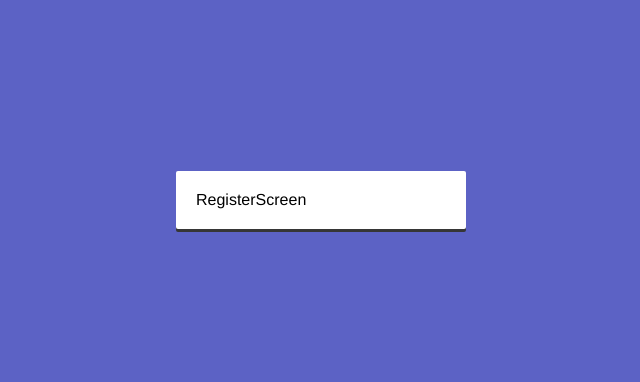
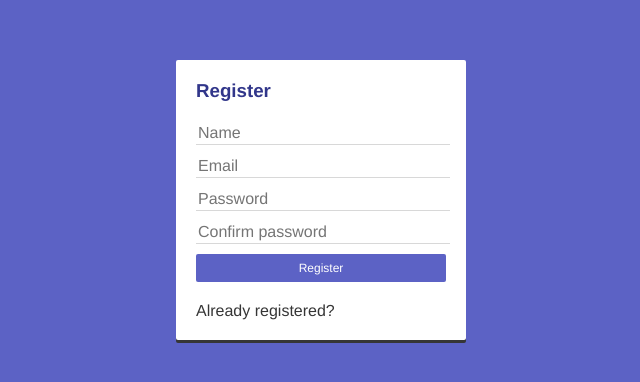
Before and after one commit to hall9zeha/JavaScriptProjects-2, a React app in the folder 05-journal-app/: page /auth/register in a window 1280 px wide. Shown: the part 200-582 px from the top of the page, without its empty margins (319-959 px from the left). Built offline with nearby package versions, Linux system fonts and the light colour scheme.

Commit message:
Added RegisterScreen style

```diff
--- a/05-journal-app/src/components/auth/LoginScreen.js
+++ b/05-journal-app/src/components/auth/LoginScreen.js
@@ -39,6 +39,7 @@ export const LoginScreen = () => {
         </div>
         <Link
           to="/auth/register"
+          className="link"
         >
           Create new account
         </Link>
--- a/05-journal-app/src/components/auth/RegisterScreen.js
+++ b/05-journal-app/src/components/auth/RegisterScreen.js
@@ -1,7 +1,52 @@
 import React from 'react'
+import { Link } from 'react-router-dom'
 
 export const RegisterScreen = () => {
   return (
-    <div>RegisterScreen</div>
+    <>
+    <h3 className='auth__title'>Register</h3>
+    <form>
+    <input
+        type='text'
+        placeholder='Name'
+        name="name"
+        autoComplete='off'
+        className='auth__input'
+      />
+      <input
+        type='text'
+        placeholder='Email'
+        name="email"
+        autoComplete='off'
+        className='auth__input'
+      />
+      <input
+        tyspspe='password'
+        placeholder='Password'
+        name='password'
+        className='auth__input'
+      />
+       <input
+        type='text'
+        placeholder='Confirm password'
+        name="confirm"
+        autoComplete='off'
+        className='auth__input'
+      />
+      <button
+        type='submit'
+        className='btn btn-primary btn-block mb-5'
+      >
+        Register
+      </button>
+
+      <Link
+        to="/auth/login"
+        className="link"
+      >
+        Already registered?
+      </Link>
+    </form>
+  </>
   )
 }
--- /dev/null
+++ b/05-journal-app/src/styles/components/_links.scss
@@ -0,0 +1,8 @@
+ .link{
+    color:$dark-grey;
+    text-decoration: none;
+
+    &:hover{
+        text-decoration: underline;
+    }
+ }
--- a/05-journal-app/src/styles/styles.scss
+++ b/05-journal-app/src/styles/styles.scss
@@ -4,3 +4,4 @@
 //Components
 @import './components/auth';
 @import './components/buttons';
+@import './components/links';
```
